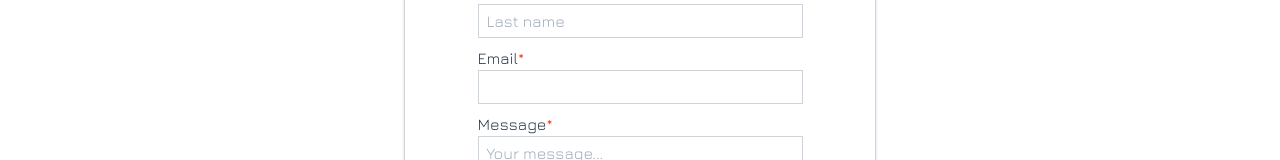
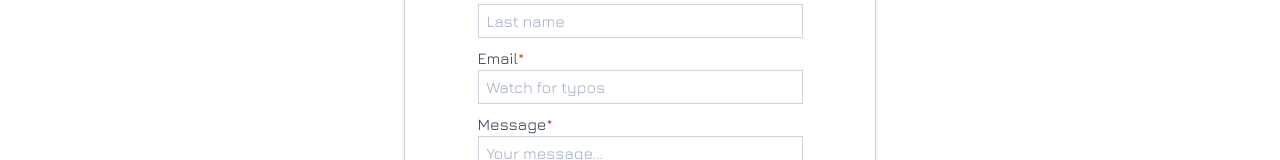
Before and after one commit to christocarr/johakyu, a Next.js app: page /contact in a window 1280 px wide. Shown: the part 290-450 px from the top of the page. Built offline with nearby package versions, Linux system fonts and the light colour scheme.

Commit message:
Modify contact email placeholder

```diff
--- a/pages/contact.js
+++ b/pages/contact.js
@@ -14,7 +14,7 @@ export default function Contact() {
 				</div>
 				<div className="w-5/6 mt-2">
 					<label htmlFor="email">Email<span className="text-brand-red">*</span></label>
-					<input className="w-full px-2 py-1 border border-gray-400" type="email" id="email" name="email" required/>
+					<input className="w-full px-2 py-1 border border-gray-400" type="email" id="email" name="email" placeholder="Watch for typos" required/>
 				</div>
 				<div className="w-5/6 mt-2">
 					<label htmlFor="message">Message<span className="text-brand-red">*</span></label>
```
